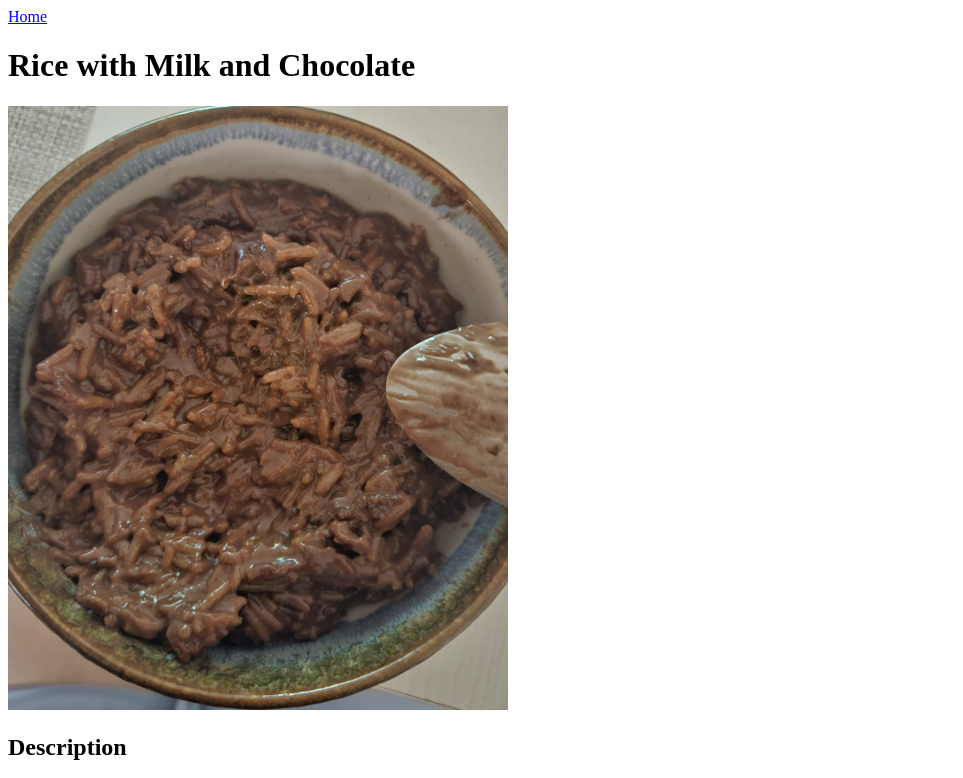
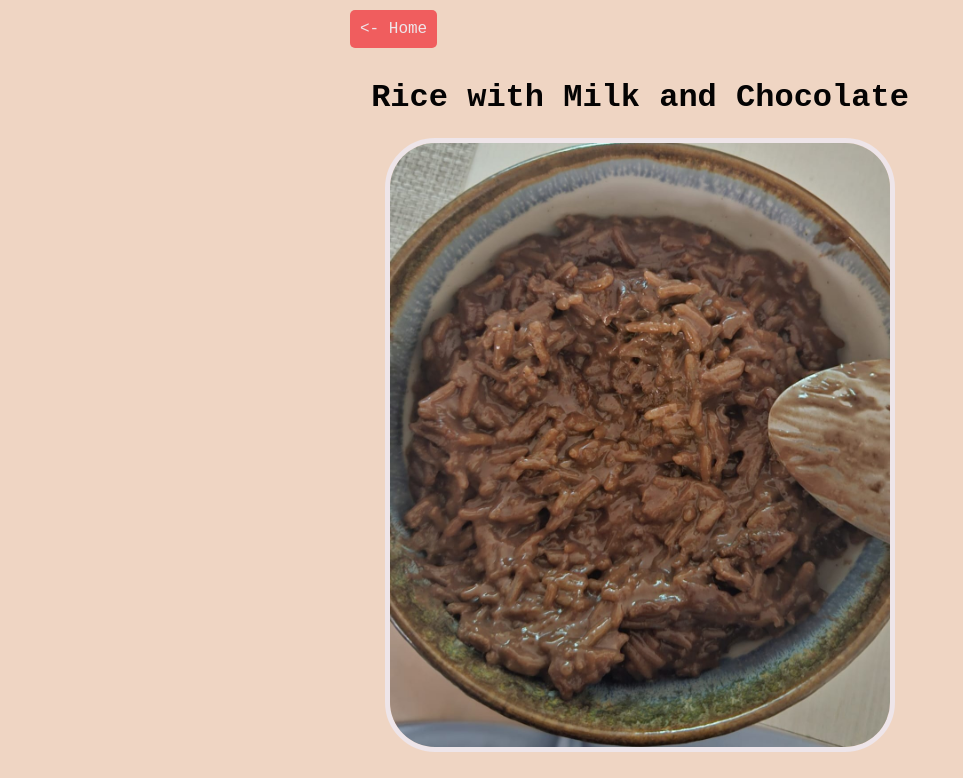
Before and after one commit to AlexeiLuchian/odin-recipes, a plain HTML site: page recipes/rice-with-milk-and-chocolate.html in a window 1280 px wide. Shown: the top 778 px of the page, without its empty margins (0-963 px from the left). Drawn offline with Linux system fonts and the light colour scheme.

Commit message:
Change the style and apply it to all the pages

```diff
--- a/recipes/rice-with-milk-and-chocolate.html
+++ b/recipes/rice-with-milk-and-chocolate.html
@@ -1,13 +1,14 @@
 <!DOCTYPE html>
 <html lang="en">
 <head>
+    <link rel="stylesheet" href="style.css">
     <meta charset="UTF-8">
     <title>Rice with Milk and Chocolate</title>
 </head>
 <body>
-    <a href="../index.html">Home</a>
-    <h1>Rice with Milk and Chocolate</h1>
-    <img src="../images/rice-with-milk-and-chocolate.jpg" alt="rice with milk and chocolate" width="500">
+    <a href="../index.html" class="homepage">&lt;- Home</a>
+    <h1 class="recipe-title">Rice with Milk and Chocolate</h1>
+    <img src="../images/rice-with-milk-and-chocolate.jpg" alt="rice with milk and chocolate">
     <h2>Description</h2>
     <p>This is the most delicious easy-to-make dessert I've ever tried to cook.
         You don't even need many ingredients in order to do it, perhaps you already have
--- /dev/null
+++ b/recipes/style.css
@@ -0,0 +1,42 @@
+body{
+    background-color: #efd5c3;
+    font-family: 'Courier New', Courier, monospace;
+    max-width: 600px;
+    margin: 0 auto;
+    color: #040303;
+}
+
+.recipe-title{
+    text-align: center;
+}
+
+img{
+    width: 500px;
+    display: block;
+    margin: 0 auto;
+    border-radius: 50px;
+    border: 5px solid #eee5e9;
+}
+
+h2{
+    margin-top: 50px;
+}
+
+li{
+    padding: 3px;
+}
+
+.homepage{
+    margin: 10px;
+    padding: 10px;
+    background-color: #f05d5e;
+    color:#eee5e9;
+    text-decoration: none;
+    border-radius: 5px;
+    display: inline-block;
+}
+
+.homepage:hover{
+    background-color: #eee5e9;
+    color:#f05d5e;
+}
--- a/style.css
+++ b/style.css
@@ -1,32 +1,33 @@
 body{
     font-family: 'Courier New', Courier, monospace;
-    background-color: #dad7cd;
+    background-color: #efd5c3;
     max-width: 600px;
     margin: 0 auto;
 }
 
 .title{
     text-align: center;
-    color: #333;
+    color: #040303;
 }
 
 .menu{
     padding: 10px 20px;
-    background-color: #f6f1d5;
+    background-color: #f05d5e;
     border-radius: 10px;
-    color: #588157;
+    color: #eee5e9;
     list-style-type: none;
-    border: 1px solid #333;
+    border: 1px solid #040303;
 }
 
 .menu-title{
-    font-size: 1.1em;
+    font-size: 18px;
+    color: #040303;
 }
 
 .bar{
     width: 100%;
     height: 1px;
-    background-color: #333;
+    background-color: #040303;
     margin: -5px auto 15px;
 }
 
@@ -37,13 +38,13 @@ body{
 }
 
 .recipe:hover{
-    background-color: #F8F6EB;
+    background-color: #efd5c3;
+    color: #f05d5e;
 }
 
 .recipe-link{
     text-decoration: none;
     color: inherit;
-    width: 100%;
 }
 
 /*
```
Also changed, not shown: recipes/buckwheat-with-meat.html (+3 -2 lines), recipes/mandarin-mousse.html (+3 -3 lines).
